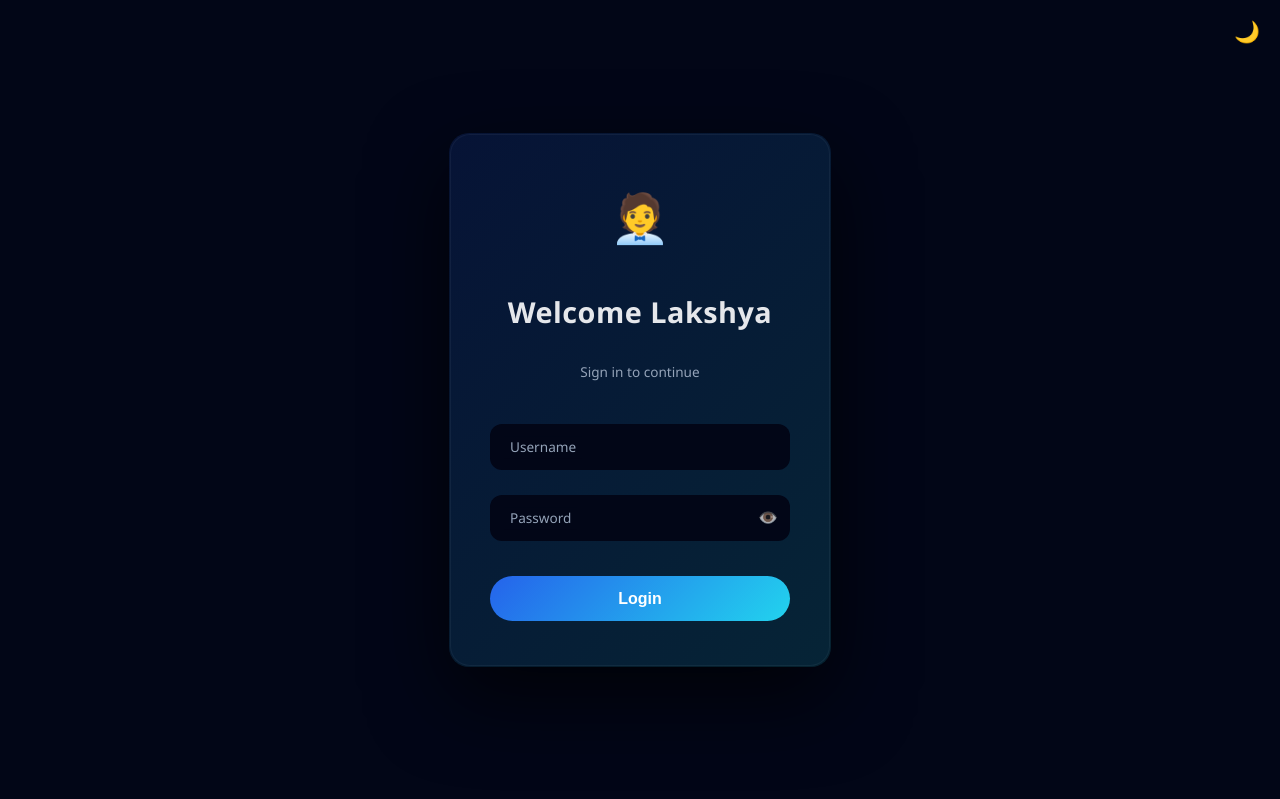
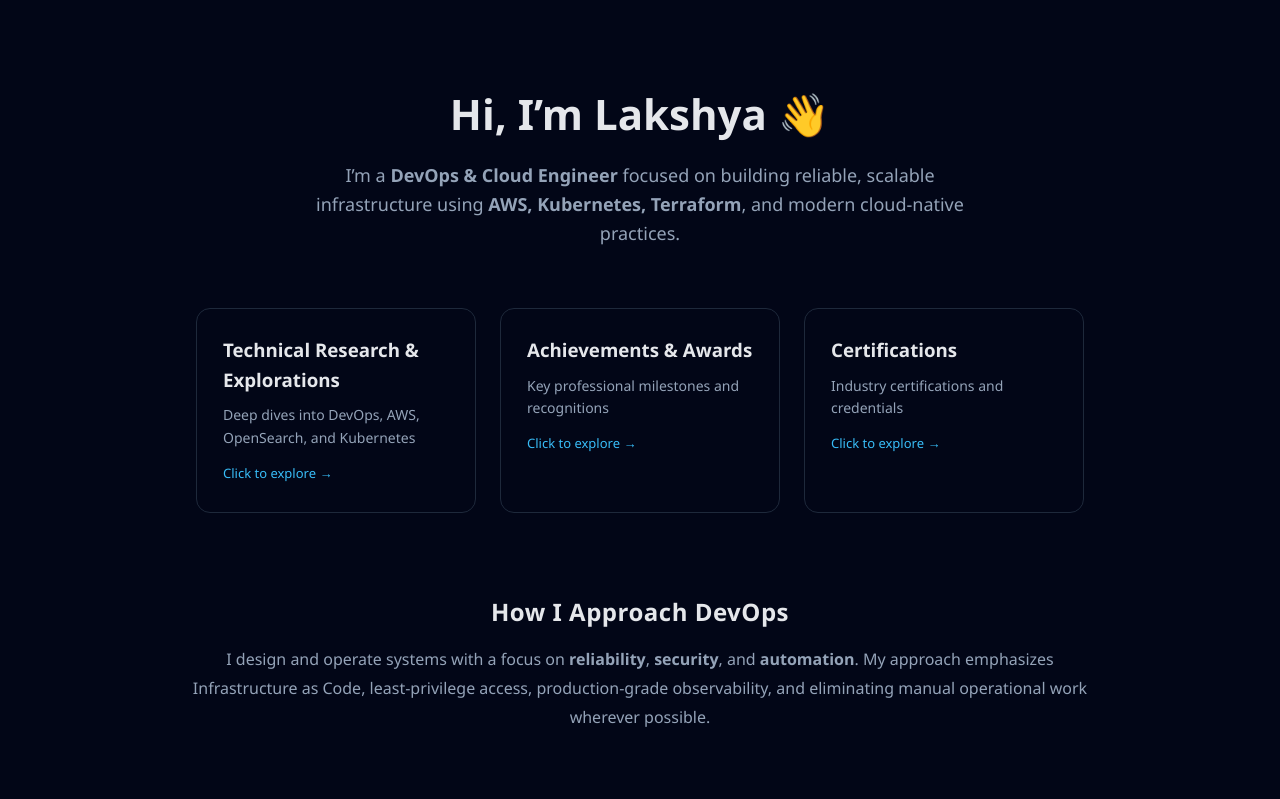
Before and after one commit to Lakshya7199/devops-portfolio, a React (Vite) app: page / in a window 1280 px wide. Shown: the top 799 px of the page. Built offline with nearby package versions, Linux system fonts and the light colour scheme.

Commit message:
Revert "firrst commit"
This reverts commit 7972d74b0b67bcd0b1b604fc5b87446a58934abc.

```diff
--- a/package.json
+++ b/package.json
@@ -10,7 +10,6 @@
     "preview": "vite preview"
   },
   "dependencies": {
-    "framer-motion": "^12.23.26",
     "react": "^19.2.0",
     "react-dom": "^19.2.0"
   },
--- a/src/App.jsx
+++ b/src/App.jsx
@@ -1,45 +1,19 @@
-import { useState, useEffect } from "react";
-import Home from "./pages/Home";
-import Contact from "./pages/Contact";
-import Footer from "./components/Footer";
-import Login from "./pages/Login";
-import AuthHeader from "./components/AuthHeader";
-
+// import Navbar from "./components/Navbar"
+import Home from "./pages/Home"
+// import Projects from "./pages/Projects"
+import Contact from "./pages/Contact"
+import Footer from "./components/Footer"
 
 function App() {
-  const [isAuthenticated, setIsAuthenticated] = useState(false);
-
-  useEffect(() => {
-    const auth = localStorage.getItem("isAuthenticated");
-    if (auth === "true") {
-      setIsAuthenticated(true);
-    }
-  }, []);
-
-  const handleLogin = () => {
-    setIsAuthenticated(true);
-  };
-
-  const handleLogout = () => {
-    localStorage.removeItem("isAuthenticated");
-    setIsAuthenticated(false);
-  };
-
-  if (!isAuthenticated) {
-    return <Login onLogin={handleLogin} />;
-  }
-
   return (
-<>
-  <AuthHeader onLogout={handleLogout} />
-
-  <div style={{ paddingTop: "80px" }}>
-    <Home />
-    <Contact />
-    <Footer />
-  </div>
-</>
-  );
+    <>
+      {/* <Navbar /> */}
+      <Home />
+      <Contact />
+      {/* <Projects /> */}
+      <Footer />
+    </>
+  )
 }
 
-export default App;
+export default App
--- a/src/components/AuthHeader.jsx
+++ /dev/null
@@ -1,15 +0,0 @@
-import "../styles/authHeader.css";
-
-const AuthHeader = ({ onLogout }) => {
-  return (
-    <header className="auth-header">
-      <span className="brand">Admin Panel</span>
-
-      <button onClick={onLogout} className="logout-btn">
-        Logout
-      </button>
-    </header>
-  );
-};
-
-export default AuthHeader;
--- a/src/pages/Login.jsx
+++ /dev/null
@@ -1,105 +0,0 @@
-import { useState, useEffect } from "react";
-import { motion } from "framer-motion";
-import "../styles/login.css";
-
-const Login = ({ onLogin }) => {
-  const [username, setUsername] = useState("");
-  const [password, setPassword] = useState("");
-  const [showPassword, setShowPassword] = useState(false);
-  const [error, setError] = useState("");
-  const [theme, setTheme] = useState("dark");
-
-  useEffect(() => {
-    const savedTheme = localStorage.getItem("theme") || "dark";
-    setTheme(savedTheme);
-    document.documentElement.setAttribute("data-theme", savedTheme);
-  }, []);
-
-  const toggleTheme = () => {
-    const newTheme = theme === "dark" ? "light" : "dark";
-    setTheme(newTheme);
-    localStorage.setItem("theme", newTheme);
-    document.documentElement.setAttribute("data-theme", newTheme);
-  };
-
-  const handleSubmit = (e) => {
-    e.preventDefault();
-
-    if (username === "Admin" && password === "MasterAdmin@13") {
-      localStorage.setItem("isAuthenticated", "true");
-      onLogin();
-    } else {
-      setError("Invalid credentials");
-    }
-  };
-
-  return (
-    <motion.div
-      className="login-container"
-      initial={{ opacity: 0 }}
-      animate={{ opacity: 1 }}
-    >
-      {/* Theme Toggle */}
-      <button className="theme-toggle" onClick={toggleTheme}>
-        {theme === "dark" ? "🌙" : "☀️"}
-      </button>
-
-      <motion.form
-        className="login-card"
-        onSubmit={handleSubmit}
-        initial={{ y: 30, opacity: 0 }}
-        animate={{ y: 0, opacity: 1 }}
-        transition={{ duration: 0.6 }}
-      >
-        {/* Avatar */}
-        <div className="avatar">🧑‍💼</div>
-
-        <h2>Welcome Lakshya</h2>
-        <p className="subtitle">Sign in to continue</p>
-
-        {/* Username */}
-        <div className="input-group">
-          <input
-            type="text"
-            value={username}
-            onChange={(e) => setUsername(e.target.value)}
-            required
-            placeholder=" "
-          />
-          <label>Username</label>
-        </div>
-
-        {/* Password */}
-        <div className="input-group password-group">
-          <input
-            type={showPassword ? "text" : "password"}
-            value={password}
-            onChange={(e) => setPassword(e.target.value)}
-            required
-            placeholder=" "
-          />
-          <label>Password</label>
-
-          <span
-            className="toggle-password"
-            onClick={() => setShowPassword(!showPassword)}
-          >
-            {showPassword ? "🙈" : "👁️"}
-          </span>
-        </div>
-
-        {error && <p className="error">{error}</p>}
-
-        <motion.button
-          whileHover={{ scale: 1.04 }}
-          whileTap={{ scale: 0.97 }}
-          type="submit"
-        >
-          Login
-        </motion.button>
-      </motion.form>
-    </motion.div>
-  );
-};
-
-export default Login;
--- a/src/styles/authHeader.css
+++ /dev/null
@@ -1,36 +0,0 @@
-.auth-header {
-  position: fixed;
-  top: 0;
-  left: 0;
-  width: 100%;
-  height: 64px;
-  padding: 0 2rem;
-  background: rgba(2, 6, 23, 0.85);
-  backdrop-filter: blur(10px);
-  display: flex;
-  align-items: center;
-  justify-content: space-between;
-  z-index: 1000;
-  border-bottom: 1px solid rgba(255, 255, 255, 0.05);
-}
-
-.brand {
-  color: #e5e7eb;
-  font-weight: 600;
-  font-size: 1.1rem;
-}
-
-.logout-btn {
-  padding: 0.45rem 1rem;
-  border-radius: 999px;
-  border: 1px solid rgba(239, 68, 68, 0.5);
-  background: transparent;
-  color: #f87171;
-  cursor: pointer;
-  font-size: 0.9rem;
-  transition: 0.3s;
-}
-
-.logout-btn:hover {
-  background: rgba(239, 68, 68, 0.15);
-}
--- a/src/styles/login.css
+++ /dev/null
@@ -1,194 +0,0 @@
-/* Background */
-.login-container {
-  min-height: 100vh;
-  display: flex;
-  align-items: center;
-  justify-content: center;
-  background: radial-gradient(
-      circle at top,
-      rgba(59, 130, 246, 0.15),
-      transparent 40%
-    ),
-    linear-gradient(135deg, #020617, #020617, #0f172a);
-  overflow: hidden;
-}
-
-/* Card */
-.login-card {
-  width: 380px;
-  padding: 2.8rem 2.5rem;
-  background: rgba(2, 6, 23, 0.7);
-  backdrop-filter: blur(18px);
-  border-radius: 20px;
-  box-shadow:
-    0 30px 80px rgba(0, 0, 0, 0.7),
-    inset 0 0 0 1px rgba(255, 255, 255, 0.05);
-  display: flex;
-  flex-direction: column;
-  gap: 1.6rem;
-  position: relative;
-  animation: fadeUp 0.6s ease;
-}
-
-/* Glow */
-.login-card::before {
-  content: "";
-  position: absolute;
-  inset: -1px;
-  border-radius: 20px;
-  background: linear-gradient(135deg, #2563eb, #22d3ee);
-  opacity: 0.15;
-  z-index: -1;
-}
-
-/* Title */
-.login-card h2 {
-  color: #e5e7eb;
-  text-align: center;
-  font-size: 1.8rem;
-  font-weight: 600;
-  letter-spacing: 0.5px;
-}
-
-/* Input group */
-.input-group {
-  position: relative;
-}
-
-/* Inputs */
-.login-card input {
-  width: 100%;
-  padding: 0.9rem 0.85rem;
-  border-radius: 12px;
-  border: none;
-  outline: none;
-  background: #020617;
-  color: #e5e7eb;
-  font-size: 0.95rem;
-}
-
-/* Floating label */
-.input-group label {
-  position: absolute;
-  top: 50%;
-  left: 14px;
-  transform: translateY(-50%);
-  color: #94a3b8;
-  font-size: 0.85rem;
-  pointer-events: none;
-  transition: 0.3s ease;
-  background: #020617;
-  padding: 0 6px;
-}
-
-.login-card input:focus + label,
-.login-card input:not(:placeholder-shown) + label {
-  top: -6px;
-  font-size: 0.7rem;
-  color: #60a5fa;
-}
-
-/* Button */
-.login-card button {
-  margin-top: 0.6rem;
-  padding: 0.85rem;
-  border-radius: 999px;
-  border: none;
-  background: linear-gradient(135deg, #2563eb, #22d3ee);
-  color: white;
-  font-weight: 600;
-  font-size: 1rem;
-  cursor: pointer;
-  transition: 0.3s ease;
-}
-
-.login-card button:hover {
-  transform: translateY(-2px);
-  box-shadow: 0 15px 30px rgba(34, 211, 238, 0.35);
-}
-
-/* Error */
-.error {
-  color: #f87171;
-  font-size: 0.8rem;
-  text-align: center;
-}
-
-/* Animation */
-@keyframes fadeUp {
-  from {
-    opacity: 0;
-    transform: translateY(20px);
-  }
-  to {
-    opacity: 1;
-    transform: translateY(0);
-  }
-}
-
-/* Light / Dark Themes */
-:root[data-theme="dark"] {
-  --bg: #020617;
-  --card: rgba(2, 6, 23, 0.75);
-  --text: #e5e7eb;
-}
-
-:root[data-theme="light"] {
-  --bg: #f8fafc;
-  --card: rgba(255, 255, 255, 0.8);
-  --text: #020617;
-}
-
-.login-container {
-  background: var(--bg);
-}
-
-.login-card {
-  background: var(--card);
-  color: var(--text);
-}
-
-/* Avatar */
-.avatar {
-  font-size: 3rem;
-  text-align: center;
-  margin-bottom: 0.5rem;
-}
-
-/* Subtitle */
-.subtitle {
-  text-align: center;
-  font-size: 0.85rem;
-  color: #94a3b8;
-  margin-bottom: 1rem;
-}
-
-/* Theme Toggle */
-.theme-toggle {
-  position: absolute;
-  top: 20px;
-  right: 20px;
-  font-size: 1.3rem;
-  background: none;
-  border: none;
-  cursor: pointer;
-}
-
-/* Password toggle */
-.password-group {
-  position: relative;
-}
-
-.toggle-password {
-  position: absolute;
-  right: 12px;
-  top: 50%;
-  transform: translateY(-50%);
-  cursor: pointer;
-  font-size: 1rem;
-  opacity: 0.7;
-}
-
-.toggle-password:hover {
-  opacity: 1;
-}
```
Also changed, not shown: 2 other files (tests, documents, lock files or other folders).
